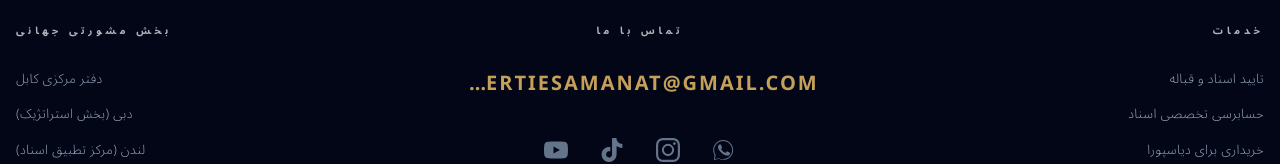
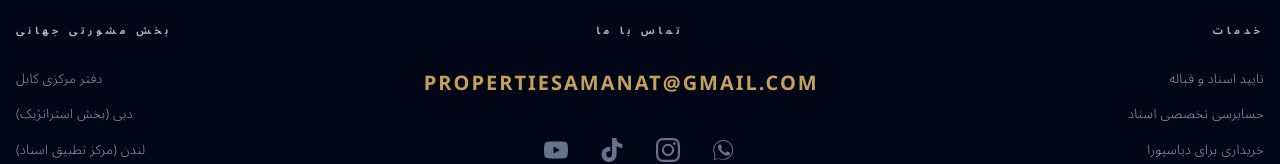
Before and after one commit to zsalehi441-tech/Amanat-Properties, a React (Vite) app: page / in a window 1280 px wide. Shown: the part 5324-5488 px from the top of the page. Built offline with nearby package versions, Linux system fonts and the light colour scheme; a web font is replaced by a local one.

Commit message:
Fix email truncation in footer

```diff
--- a/components/Layout.tsx
+++ b/components/Layout.tsx
@@ -147,7 +147,7 @@ const Layout: React.FC<Props> = ({ children, lang, onLangChange, isDarkMode, onT
 
             <div className="text-center order-first md:order-none">
               <h3 className="text-slate-900 dark:text-white text-[10px] font-bold uppercase tracking-[0.4em] mb-8 opacity-70">{t.nav.contact}</h3>
-              <p className="text-brand-gold text-xl font-bold mb-4 tracking-widest uppercase truncate px-2">propertiesamanat@gmail.com</p>
+              <p className="text-brand-gold text-lg md:text-xl font-bold mb-4 tracking-widest uppercase px-2 break-all md:break-normal">propertiesamanat@gmail.com</p>
               <div className="flex justify-center gap-8 mt-10">
                 <a href="https://wa.me/93791606227" target="_blank" rel="noopener noreferrer" className="text-slate-400 dark:text-slate-500 hover:text-brand-gold transition-all duration-300 hover:scale-110" aria-label="WhatsApp">
                   <svg className="w-6 h-6" fill="currentColor" viewBox="0 0 24 24"><path d="M17.472 14.382c-.297-.149-1.758-.867-2.03-.967-.273-.099-.471-.148-.67.15-.197.297-.767.966-.94 1.164-.173.199-.347.223-.644.075-.297-.15-1.255-.463-2.39-1.475-.883-.788-1.48-1.761-1.653-2.059-.173-.297-.018-.458.13-.606.134-.133.298-.347.446-.52.149-.174.198-.298.298-.497.099-.198.05-.371-.025-.52-.075-.149-.669-1.612-.916-2.207-.242-.579-.487-.5-.669-.51-.173-.008-.371-.01-.57-.01-.198 0-.52.074-.792.372-.272.297-1.04 1.016-1.04 2.479 0 1.462 1.065 2.875 1.213 3.074.149.198 2.096 3.2 5.077 4.487.709.306 1.262.489 1.694.625.712.227 1.36.195 1.871.118.571-.085 1.758-.719 2.006-1.413.248-.694.248-1.289.173-1.413-.074-.124-.272-.198-.57-.347m-4.821 7.454c-1.884 0-3.73-.508-5.337-1.467L3 21l.652-4.14A8.995 8.995 0 012.182 12c0-4.962 4.038-9 9-9 4.962 0 9 4.038 9 9 0 4.963-4.038 9-9 9m0-19c-5.514 0-10 4.486-10 10 0 1.81.483 3.513 1.321 4.98L2 22l5.121-1.321A9.914 9.914 0 0011.182 22c5.514 0 10-4.486 10-10 0-5.514-4.486-10-10-10z" /></svg>
```
